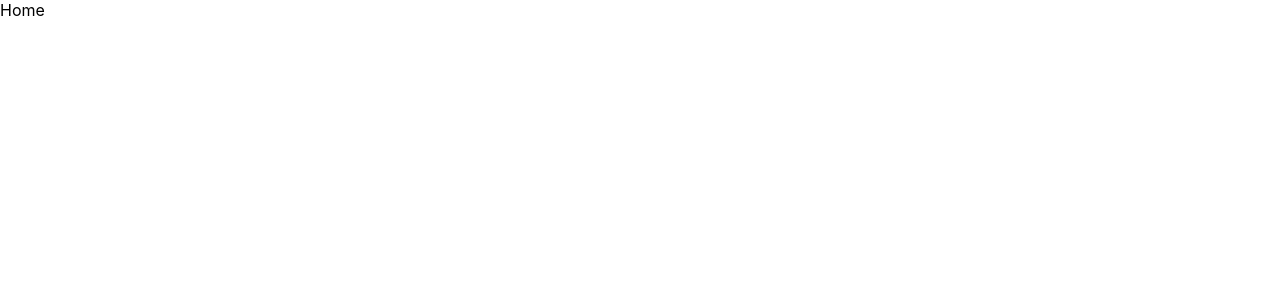
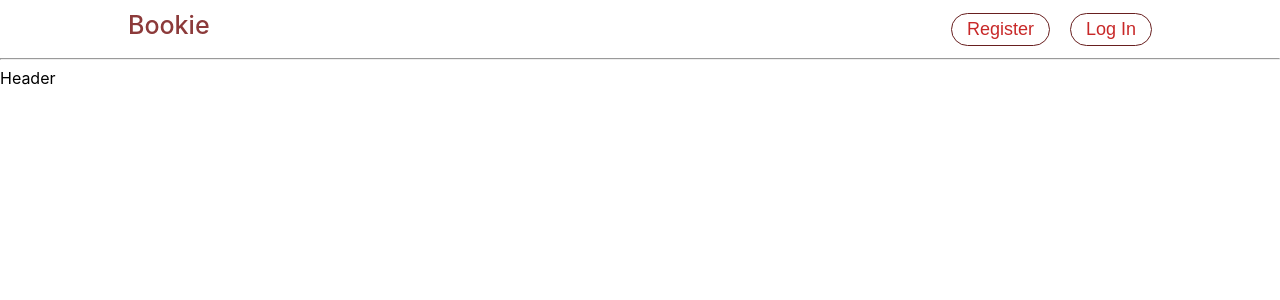
Before and after one commit to Junaidhkn/React_Hotel_Booking, a React (Create React App) app: page / in a window 1280 px wide. Shown: the top 300 px of the page. Built offline with nearby package versions, Linux system fonts and the light colour scheme.

Commit message:
Header and styling components

```diff
--- a/package.json
+++ b/package.json
@@ -3,6 +3,9 @@
   "version": "0.1.0",
   "private": true,
   "dependencies": {
+    "@fortawesome/fontawesome-svg-core": "^6.2.0",
+    "@fortawesome/free-solid-svg-icons": "^6.2.0",
+    "@fortawesome/react-fontawesome": "^0.2.0",
     "@testing-library/jest-dom": "^5.16.5",
     "@testing-library/react": "^13.4.0",
     "@testing-library/user-event": "^13.5.0",
--- /dev/null
+++ b/src/components/header/Header.js
@@ -0,0 +1,9 @@
+import './header.css'
+
+const Header = () => {
+   return (
+      <div>Header</div>
+   )
+}
+
+export default Header
--- /dev/null
+++ b/src/components/navbar/Navbar.js
@@ -0,0 +1,20 @@
+import './navbar.css'
+
+const navbar = () => {
+   return (
+      <>
+         <nav className='navbar'>
+            <div className="navContainer">
+               <span className="logo">Bookie</span>
+               <div className="navItems">
+                  <button className="navButton">Register</button>
+                  <button className="navButton">Log In</button>
+               </div>
+            </div>
+         </nav>
+         <hr />
+      </>
+   )
+}
+
+export default navbar
--- a/src/components/navbar/navbar.css
+++ b/src/components/navbar/navbar.css
@@ -1,27 +1,36 @@
-.navbar{
+.navbar {
   height: 50px;
-  background-color: #003580;
   display: flex;
   justify-content: center;
 }
 
-.navContainer{
+
+.navContainer {
   width: 100%;
   max-width: 1024px;
-  color: white;
+  color: rgb(140, 58, 58);
   display: flex;
   align-items: center;
   justify-content: space-between;
 }
 
-.logo{
+.logo {
   font-weight: 500;
+  font-size: 25px;
 }
 
-.navButton{
+.navItems {
+  margin-top: 8px;
+}
+
+.navButton {
   margin-left: 20px;
-  border: none;
-  padding: 5px 10px;
+  border: 1px solid rgb(104, 31, 31);
+  outline: none;
+  padding: 5px 15px;
+  font-size: 18px;
   cursor: pointer;
-  color: #003580;
+  background-color: transparent;
+  border-radius: 30px;
+  color: #c82828;
 }
--- a/src/index.css
+++ b/src/index.css
@@ -11,3 +11,9 @@ code {
   font-family: source-code-pro, Menlo, Monaco, Consolas, 'Courier New',
     monospace;
 }
+
+br {
+  height: 2px;
+  color: black;
+  width: 100%;
+}
--- a/src/pages/home/Home.js
+++ b/src/pages/home/Home.js
@@ -1,8 +1,12 @@
-import React from 'react'
+import Navbar from '../../components/navbar/Navbar'
+import Header from '../../components/header/Header'
 
 const Home = () => {
    return (
-      <div>Home</div>
+      <div>
+         <Navbar />
+         <Header />
+      </div>
    )
 }
 
```
Also changed, not shown: 1 other file (tests, documents, lock files or other folders).
